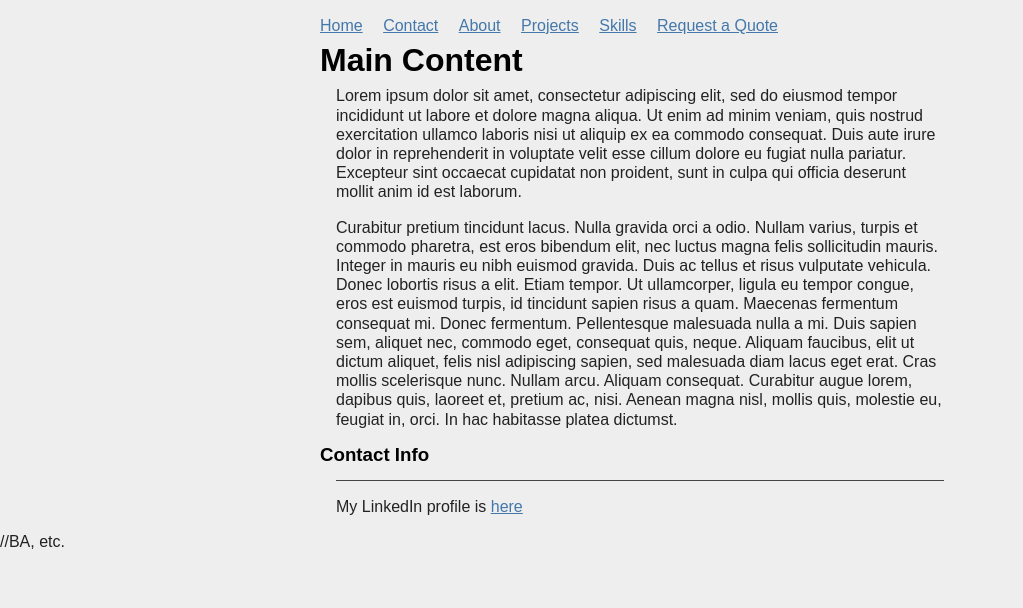
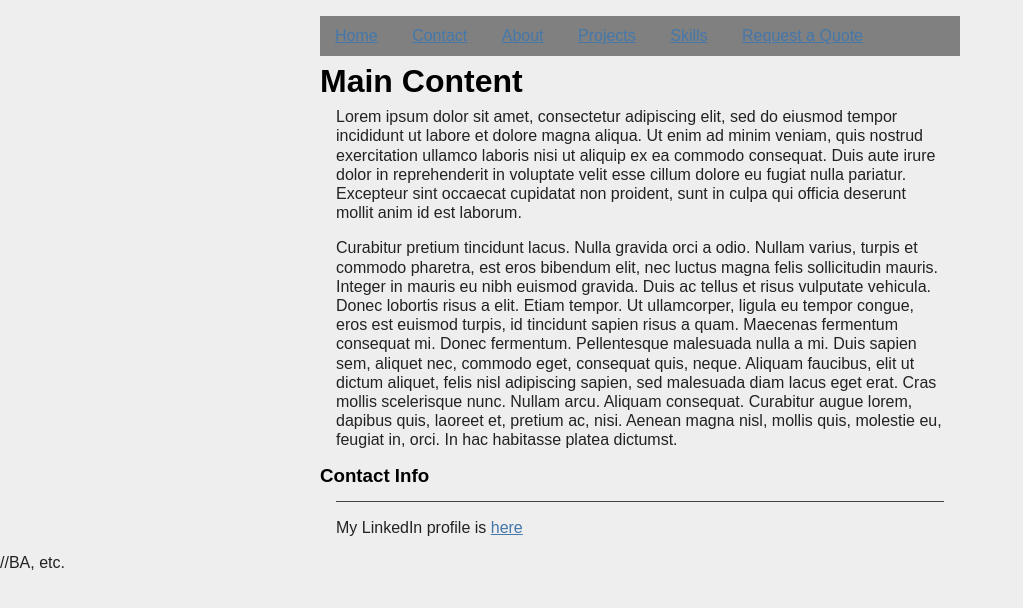
Before and after one commit to TTWNO/crushcode.ml, a plain HTML site: page index.html in a window 1280 px wide. Shown: the whole page, without its empty margins (0-1023 px from the left). Drawn offline with Linux system fonts and the light colour scheme; a script that the page names is missing.

Commit message:
Add transitions to nav bar; Spencer, update colors.

```diff
--- a/style.css
+++ b/style.css
@@ -39,11 +39,15 @@ a:visited {
 nav {
     margin-top: 16px;
     margin-bottom: 16px;
+    background-color: grey;
+    height: 2.5em;
 }
 
-nav a:first-of-type {
-    margin-left: 0;
+nav a:hover {
+  background-color: black; /* when hover: make bkacground black */
 }
 nav a {
-    margin: 8px;
+  padding: 15px;
+  transition: .5s; /* any time we use a new effect, transition for half a second*/
+  line-height: 2.5em;
 }
```
